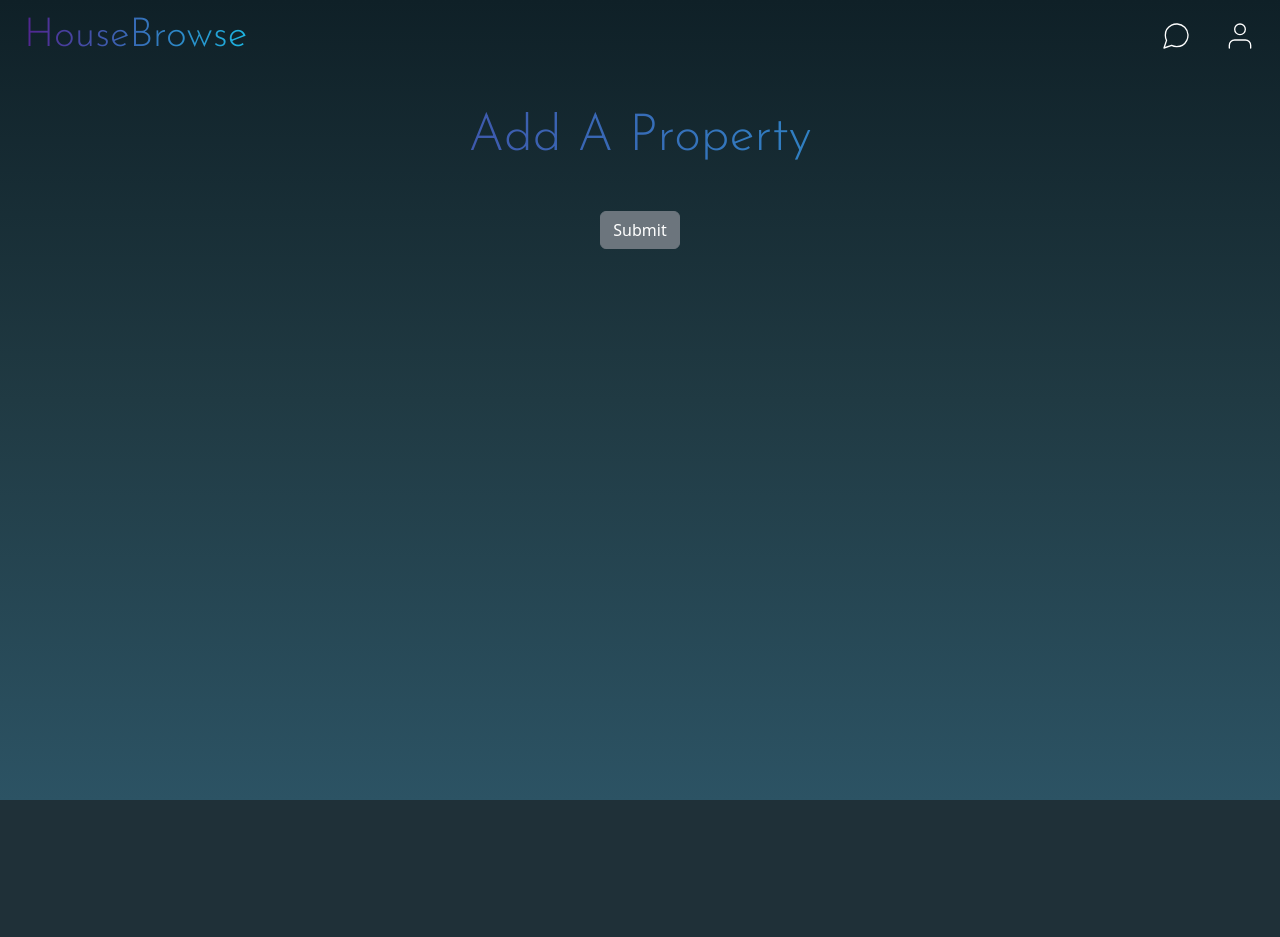
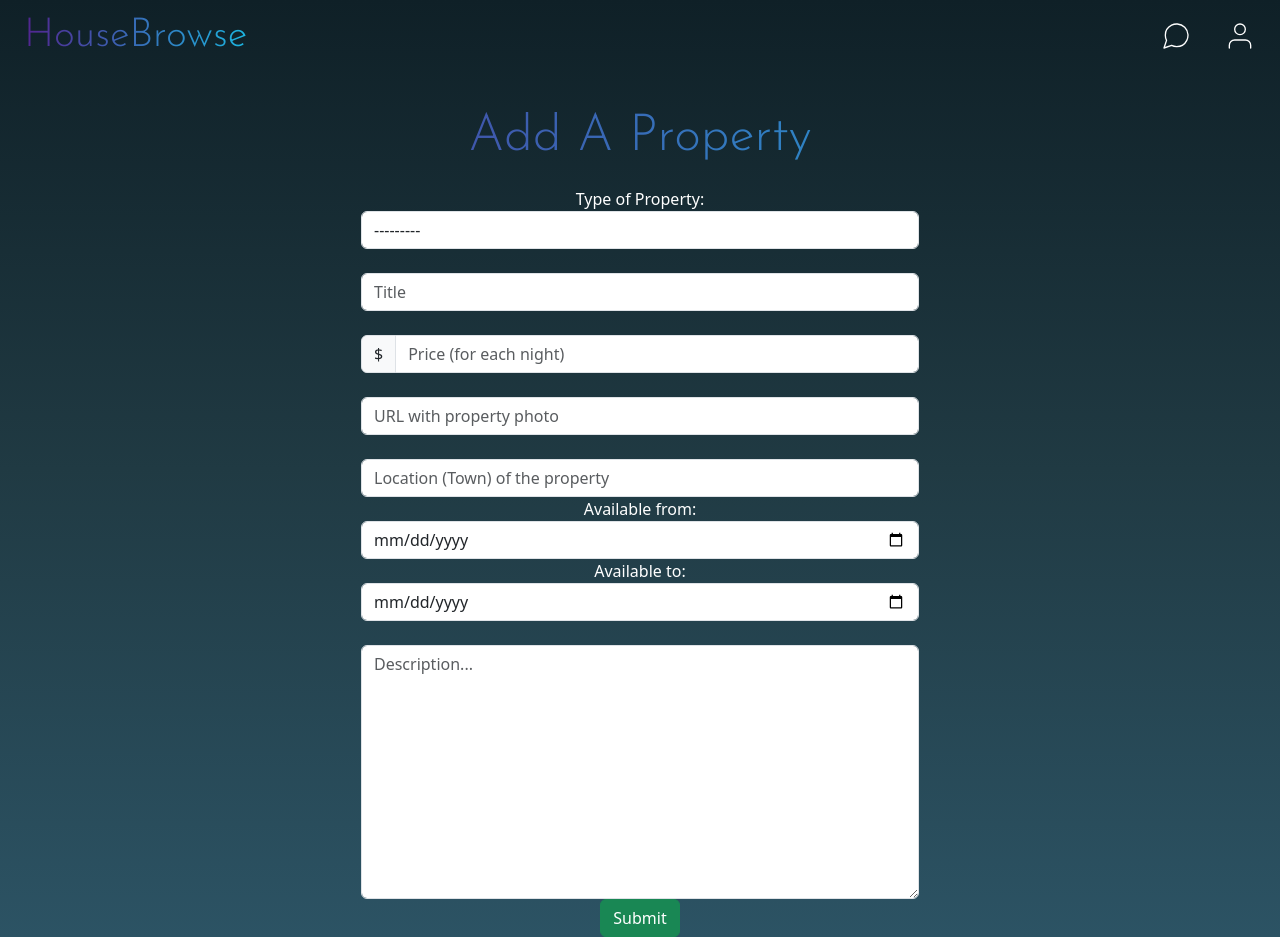
Before and after one commit to dondowoldo/CS50, a Django app: page /add in a window 1280 px wide. Before the commit the page ends 800 px from the top, so only its background shows below. Run offline with Django 4.2, Linux system fonts and the light colour scheme; a user stored in the database is signed in; data comes from the database, SQL or seed files in the repository; both versions use the stored data as it was after the commit.

Commit message:
Add property backend added

```diff
--- a/Final_Project/booking/forms.py
+++ b/Final_Project/booking/forms.py
@@ -1,6 +1,6 @@
 from django import forms
 from django.forms import ModelForm
-from .models import User, PropertyType, Listing
+from .models import PropertyType, Listing
 
 
 class CreatePropType(ModelForm):
@@ -48,12 +48,34 @@ class AddProperty(ModelForm):
     class Meta:
         model = Listing
         fields = (
+            "type",
             "title",
-            "type",
             "price_per_night",
             "imageurl",
             "location",
-            "description",
             "availability_from",
-            "availability_to"
+            "availability_to",
+            "description"
             )
+
+        labels = {
+            "title": '',
+            "type": 'Type of Property',
+            "price_per_night": '',
+            "imageurl": '',
+            "location": '',
+            "availability_from": 'Available from',
+            "availability_to": 'Available to',
+            "description": ''
+        }
+
+        widgets = {
+            "type": forms.Select(attrs={'class': 'form-control'}),
+            "title": forms.TextInput(attrs={'class': 'form-control', 'placeholder': 'Title'}),
+            "price_per_night": forms.NumberInput(attrs={'class': 'form-control', 'placeholder': 'Price (for each night)'}),
+            "imageurl": forms.URLInput(attrs={'class': 'form-control', 'placeholder': 'URL with property photo'}),
+            "location": forms.TextInput(attrs={'class': 'form-control', 'placeholder': 'Location (Town) of the property'}),
+            "availability_from": DateInput(attrs={'class': 'form-control'}),
+            "availability_to": DateInput(attrs={'class': 'form-control'}),
+            "description": forms.Textarea(attrs={'class': 'form-control', 'placeholder': 'Description...'})
+        }
--- a/Final_Project/booking/models.py
+++ b/Final_Project/booking/models.py
@@ -28,7 +28,7 @@ class Listing(models.Model):
     availability_to = models.DateField()
 
     def __str__(self):
-        return f"{self.title}"
+        return f"{self.title} : {self.price_per_night} : {self.location}"
 
 
 class Comment(models.Model):
--- a/Final_Project/booking/templates/booking/add.html
+++ b/Final_Project/booking/templates/booking/add.html
@@ -2,15 +2,27 @@
 {% load static %}
 
 {% block body %}
-
+    <div class="container">
     <center>
-        <h1 class="heading" style="font-size: max(4vw, 40px);">Add A Property</h1><br/><br/>
+        <h1 class="heading" style="font-size: max(4vw, 40px);">Add A Property</h1><br/>
         <div class="form-group w-50">
             <form action="" method="POST">
-
-                <input type="submit" value="Submit" class="btn btn-secondary">
+                {% csrf_token %}
+                    {% for field in form %}
+                        {% if field == form.price_per_night %}
+                            {{ field.label_tag }}
+                            <div class="input-group">
+                                <span class="input-group-text">$</span>
+                                {{ field }}
+                            </div>
+                        {% else %}
+                            {{ field.label_tag }}
+                            {{ field }}
+                        {% endif %}
+                    {% endfor %}
+                <input type="submit" value="Submit" class="btn btn-success">
             </form>
         </div>
     </center>
-
+    </div>
 {% endblock %}
--- a/Final_Project/booking/views.py
+++ b/Final_Project/booking/views.py
@@ -5,7 +5,7 @@ from django.http import HttpResponse, HttpResponseRedirect
 from django.urls import reverse
 from django.contrib.auth.decorators import login_required
 from django.contrib import messages
-from .forms import PropertyFilter
+from .forms import PropertyFilter, AddProperty
 from datetime import date, timedelta
 
 from .models import User, PropertyType
@@ -100,6 +100,18 @@ def index(request):
 
 @login_required(login_url='booking:login')
 def addProperty(request):
-    return render(request, "booking/add.html", {
-
-    })
+    if request.method == "GET":
+        return render(request, "booking/add.html", {
+            "form": AddProperty()
+        })
+    else:
+        form = AddProperty(request.POST)
+        if form.is_valid:
+            complete_form = form.save(commit=False)
+            complete_form.creator = request.user
+            complete_form.save()
+            return HttpResponseRedirect(reverse("booking:index"))
+        else:
+            return render(request, "booking/add.html", {
+                "form": form
+            })
```
Also changed, not shown: Final_Project/db.sqlite3.
